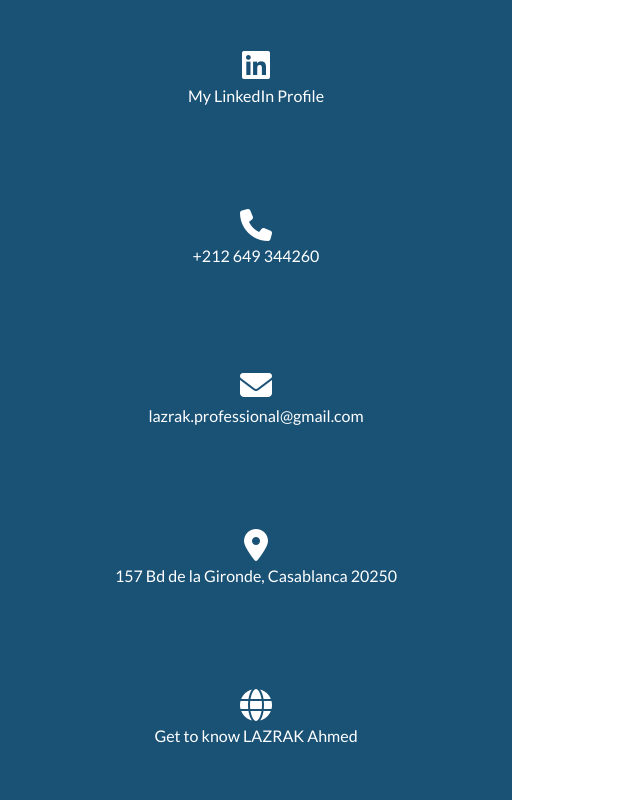
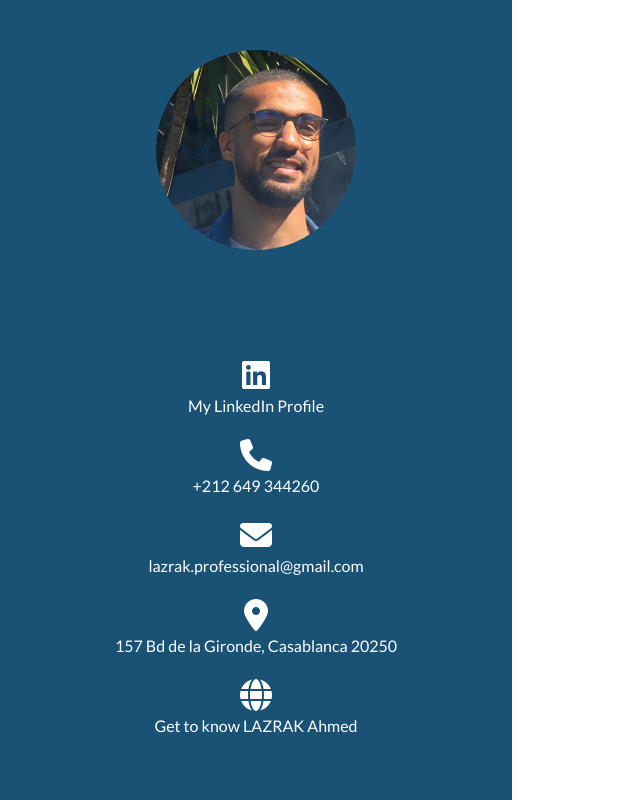
Before and after one commit to laze03/CV-fr, a plain HTML site: page index.html in a window 1280 px wide. Shown: the whole page, without its empty margins (0-640 px from the left). Drawn offline with Linux system fonts and the light colour scheme.

Commit message:
completing

```diff
--- a/index.html
+++ b/index.html
@@ -13,6 +13,7 @@
   </head>
   <body>
     <div class="sidebar">
+      <img src="media/me.png" alt="me" class="me" />
       <ul class="contact-list">
         <li>
           <i class="fa-brands fa-linkedin fa-2xl"></i>
--- a/scss/style.scss
+++ b/scss/style.scss
@@ -38,9 +38,19 @@ a:hover {
   height: 100vh;
   width: 40vw;
   background-color: #1a5276;
+  display: flex;
+  flex-direction: column;
+  align-items: center;
+  justify-content: space-around;
+
+  .me {
+    height: 20rem;
+    width: 20rem;
+    border-radius: 100%;
+  }
 
   .contact-list {
-    height: 100%;
+    height: 50%;
     display: flex;
     flex-direction: column;
     align-items: center;
```
Also changed, not shown: css/style.css, media/me.png (added), 1 other file.
